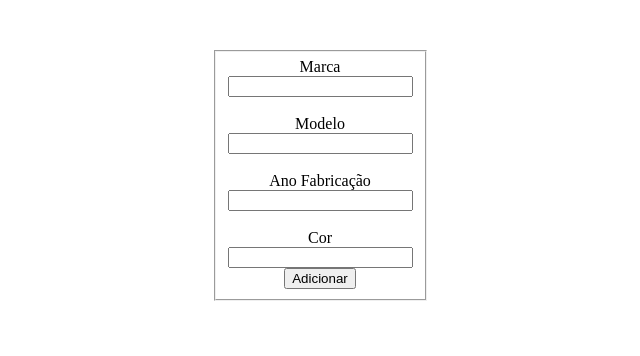
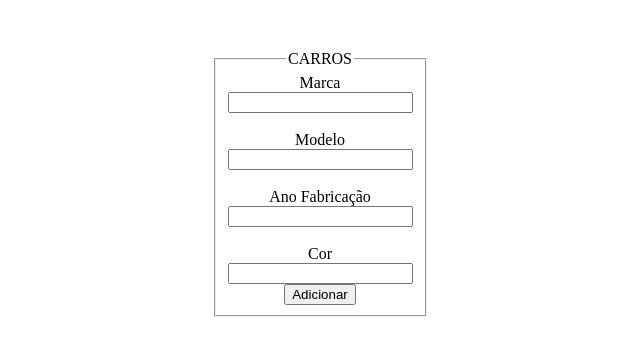
Before and after one commit to GabrielHenri7/JavaScript, a plain HTML site: page index.html in a window 1280 px wide. Shown: the whole page, without its empty margins (320-960 px from the left). Drawn offline with Linux system fonts and the light colour scheme.

Commit message:
Finaliza programa

```diff
--- a/index.html
+++ b/index.html
@@ -9,8 +9,9 @@
 </head>
 <body>
   <div class="formulario">
-    <form action="" id="form">
+    <form action="" method="" id="form">
         <fieldset>
+          <legend>CARROS</legend>
         <label for="marca">Marca</label>
         <input type="text" name="marca" id="marca"><br><br>
         <label for="modelo">Modelo</label>
@@ -21,10 +22,7 @@
         <input type="text" name="cor" id="cor"><br>
         <button type="button" onclick="AddCarrosArray()">Adicionar</button>
         </fieldset>
-
     </form>
-
   </div>
-
 </body>
 </html>
--- a/js/JavaScript.js
+++ b/js/JavaScript.js
@@ -16,7 +16,6 @@ function AddCarro2(){
         "cor":document.getElementById("cor").value
     }
     console.log(carro);
-
 }
 
 function AddCarrosArray(){
@@ -50,7 +49,5 @@ function AddCarrosArray(){
     carros.push(carro);
     //carros.unshift(carro);
 
-
     console.log(carros);
-
 }
```
